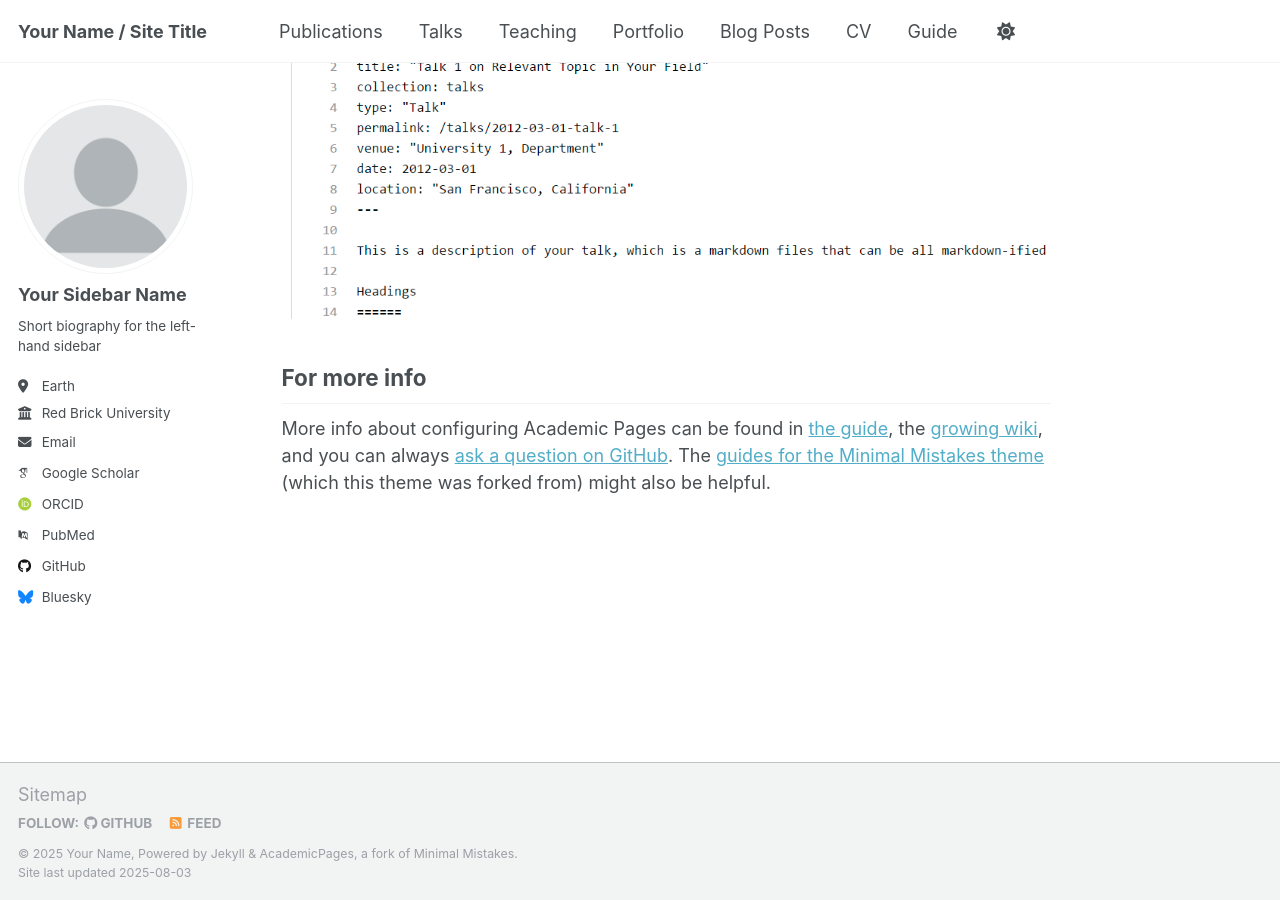
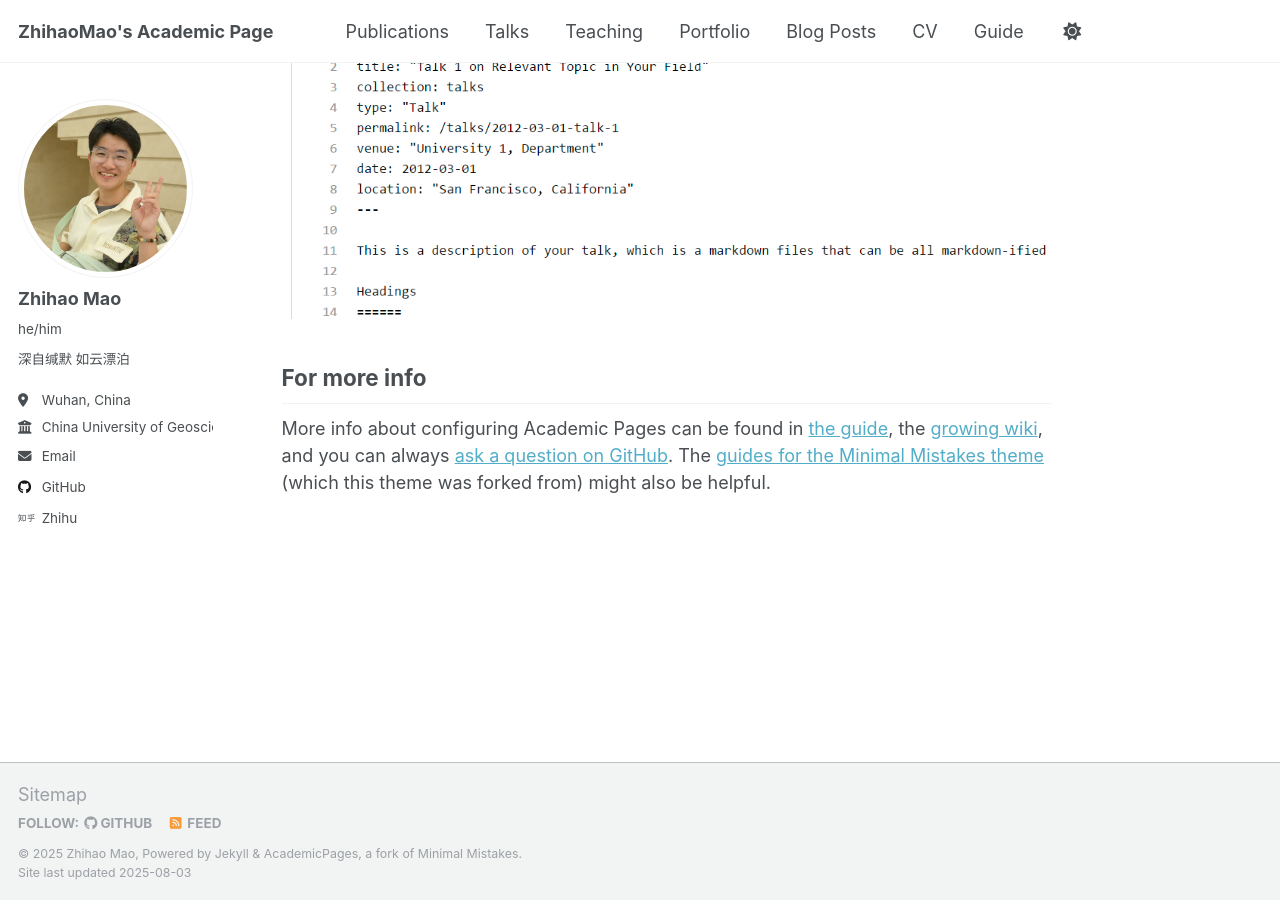
Before and after one commit to lusunn111/lusunn111.github.io, a Jekyll site: the page built from _pages/about.md, in a window 1280 px wide and 900 px high, scrolled down 2880 px. Built offline with Jekyll 4.4.1, drawn with Linux system fonts in a browser that asks for light colours; some web fonts are replaced; a script that is not in the unit is left out.

Commit message:
Init_Yaml
Init_Yaml

```diff
--- a/_config.yml
+++ b/_config.yml
@@ -9,13 +9,13 @@
 # Basic Site Settings
 locale                   : "en-US"
 site_theme               : "default"
-title                    : "Your Name / Site Title"
+title                    : "ZhihaoMao's Academic Page" # The title of your site, e.g. "My Academic Page"
 title_separator          : "-"
-name                     : &name "Your Name"
-description              : &description "personal description"
-url                      : https://academicpages.github.io # the base hostname & protocol for your site e.g. "https://[your GitHub username].github.io" or if you already have some other page hosted on Github then use "https://[your GitHub username].github.io/[Your Repo Name]"
+name                     : &name "Zhihao Mao"
+description              : &description "深自缄默 如云漂泊"
+url                      : https://lusunn111.github.io # the base hostname & protocol for your site e.g. "https://[your GitHub username].github.io" or if you already have some other page hosted on Github then use "https://[your GitHub username].github.io/[Your Repo Name]"
 baseurl                  : "" # the subpath of your site, e.g. "/blog"
-repository               : "academicpages/academicpages.github.io"
+repository               : "lusunn111/lusunn111.github.io"
 
 # Site Author - The following control what appear as part of the author content on the side bar.
 #               If a field is blank the icon and link will not appear, otherwise it will be shown.
@@ -23,23 +23,23 @@ repository               : "academicpages/academicpages.github.io"
 author:
   # Biographic information
   avatar           : "profile.png"
-  name             : "Your Sidebar Name"
-  pronouns         : # example: "she/her"
-  bio              : "Short biography for the left-hand sidebar"
-  location         : "Earth"
-  employer         : "Red Brick University"
+  name             : "Zhihao Mao"
+  pronouns         : "he/him"
+  bio              : "深自缄默 如云漂泊"
+  location         : "Wuhan, China"
+  employer         : "China University of Geosciences, Wuhan"
   uri              : # URL
-  email            : "none@example.org"
+  email            : "20231001111@cug.edu.cn" # Email address - Update with your email address
 
   # Academic websites
   academia         : # URL
   arxiv            : # URL - Update with the correct link to your profile
-  googlescholar    : "https://scholar.google.com/citations?user=PS_CX0AAAAAJ"
+  googlescholar    : #"https://scholar.google.com/citations?user=PS_CX0AAAAAJ"
   inspire-hep      : # URL
   impactstory      : # URL
-  orcid            : "http://orcid.org/yourorcidurl"
+  orcid            : #"http://orcid.org/yourorcidurl"
   semantic         : # URL
-  pubmed           : "https://www.ncbi.nlm.nih.gov/pubmed/?term=john+snow"
+  pubmed           : #"https://www.ncbi.nlm.nih.gov/pubmed/?term=john+snow"
   researchgate     : # URL
   scopus           : # URL
 
@@ -47,13 +47,13 @@ author:
   bitbucket        : # Username - Update with your username on the site
   codepen          : # Username
   dribbble         : # Username
-  github           : "academicpages"
+  github           : "lusunn111"
   kaggle           : # Username
   stackoverflow    : # User number or user number and name (i.e., use "1" or "1/jeff-atwood")
 
   # Social media
   artstation       : # Username
-  bluesky          : "bsky.app" # Replace this with you Bluesky username
+  bluesky          : #"bsky.app" # Replace this with you Bluesky username
   facebook         : # Username
   flickr           : # Username
   foursquare       : # Username
@@ -76,7 +76,7 @@ author:
   wikipedia        : # Username
   xing             : # Username
   youtube          : # Username
-  zhihu            : # Username
+  zhihu            : lusunn111 # Username
 
 # Publication Category - The following the list of publication categories and their headings
 publication_category:
```
Also changed, not shown: images/profile.png.
